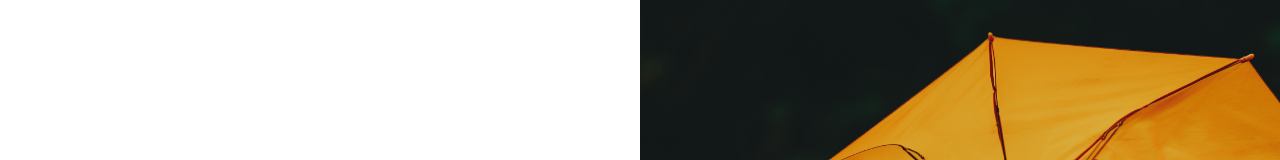
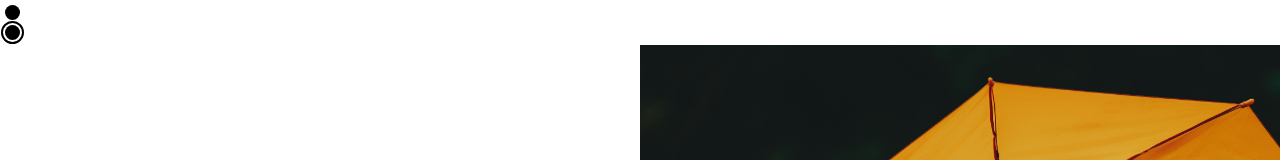
Before and after one commit to Djkde01/pufi-landing, a Next.js app: page / in a window 1280 px wide. Shown: the top 160 px of the page. Built offline with nearby package versions, Linux system fonts and the light colour scheme.

Commit message:
feat (DotSlider Atom)

```diff
--- /dev/null
+++ b/components/atoms/DotSlider/DotSlider.jsx
@@ -0,0 +1,5 @@
+function DotSlider({ selected }) {
+  return <div className={`dot ${selected ? "dot-selected" : ""}`} />;
+}
+
+export default DotSlider;
--- /dev/null
+++ b/components/atoms/DotSlider/DotSlider.module.scss
@@ -0,0 +1,16 @@
+.dot {
+  background-color: $dark;
+  border-radius: 15px;
+  height: 15px;
+  width: 15px;
+  margin: 5px;
+
+  &:hover {
+    cursor: pointer;
+  }
+
+  &-selected {
+    outline: 2px solid $dark;
+    outline-offset: 2px;
+  }
+}
--- a/pages/index.jsx
+++ b/pages/index.jsx
@@ -1,4 +1,5 @@
 import Head from "next/head";
+import DotSlider from "../components/atoms/DotSlider/DotSlider";
 import ItemList from "../components/organisms/ItemList/ItemList";
 
 export default function Home() {
@@ -9,6 +10,8 @@ export default function Home() {
         <meta name="description" content="Generated by create next app" />
         <link rel="icon" href="/favicon.ico" />
       </Head>
+      <DotSlider />
+      <DotSlider selected />
 
       <ItemList />
     </div>
--- a/styles/Main.scss
+++ b/styles/Main.scss
@@ -4,6 +4,7 @@
 //-- ATOMS --
 
 @import "../components/atoms/Button/Button.module.scss";
+@import "../components/atoms/DotSlider/DotSlider.module.scss";
 
 //-- MOLECULES --
 
```
